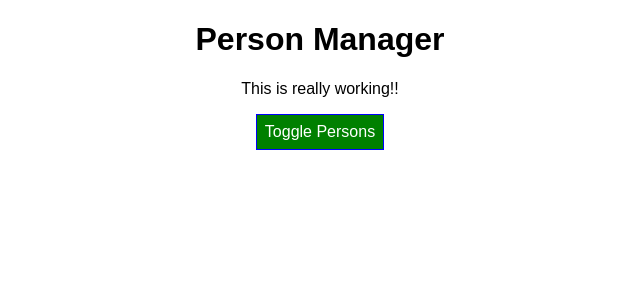
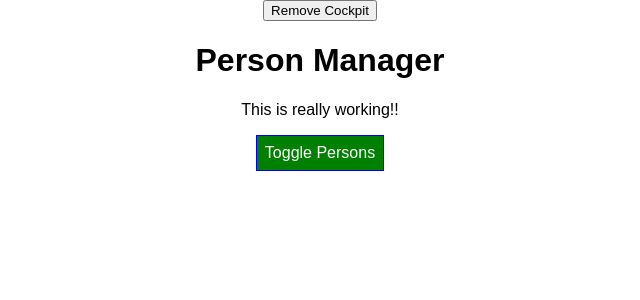
Before and after one commit to ManasiKeskar/react-complete-guide, a React (Create React App) app: page / in a window 1280 px wide. Shown: the top 300 px of the page, without its empty margins (320-960 px from the left). Built offline with nearby package versions, Linux system fonts and the light colour scheme.

Commit message:
Cleanup work in useEffect

```diff
--- a/src/components/Cockpit/Cockpit.js
+++ b/src/components/Cockpit/Cockpit.js
@@ -5,10 +5,21 @@ const Cockpit = ( props ) => {
 
     useEffect(() => {
       console.log('[Cockpit.js] useEffect');
-      setTimeout(() => {
+      const timer = setTimeout(() => {
         alert('Saved data to cloud');
       }, 1000);
+      return() => {
+        clearTimeout(timer);
+        console.log('[Cockpit,js] cleanup work in useEffect');
+      };
     }, []);
+
+    useEffect(()=>{
+      console.log('[Cockpit.js] 2nd useEffect');
+      return() => {
+        console.log('[Cockpit,js] cleanup work in 2nd useEffect');
+      };
+    });
 
     const assignedClasses = [];
     let btnClass = '';
--- a/src/components/Persons/Persons.js
+++ b/src/components/Persons/Persons.js
@@ -22,6 +22,10 @@ class Persons extends Component {
         console.log(snapshot);
     }
 
+    componentWillUnmount() {
+        console.log('[Persons.js] componentWillUnmount');
+    }
+
     render() {
         console.log('[Persons.js] rendering...');
         return this.props.persons.map((person, index) => {
--- a/src/containers/App.js
+++ b/src/containers/App.js
@@ -15,7 +15,10 @@ class App extends Component {
       { id: "1", name: 'Max', age: 28 },
       { id: "2", name: 'Manu', age: 29 },
       { id: "3", name: 'Stephanie', age: 26 }
-    ]
+    ],
+    otherState: 'some other value',
+    showPersons: false,
+    showCockpit: true
   }
 
   static getDerivedStateFromProps(props, state) {
@@ -88,12 +91,21 @@ class App extends Component {
 
     return (
         <div className={classes.App}>
-          <Cockpit
-            title={this.props.appTitle}
-            showPersons={this.state.showPersons}
-            persons={this.state.persons}
-            clicked={this.togglePersonHandler}
-          />
+          <button
+            onClick={() => {
+              this.setState({ showCockpit: false })
+            }}
+          >
+            Remove Cockpit
+          </button>
+          {this.state.showCockpit ? (
+            <Cockpit
+              title={this.props.appTitle}
+              showPersons={this.state.showPersons}
+              persons={this.state.persons}
+              clicked={this.togglePersonHandler}
+            />) : null
+          }
           {persons}
         </div>
     );
```
